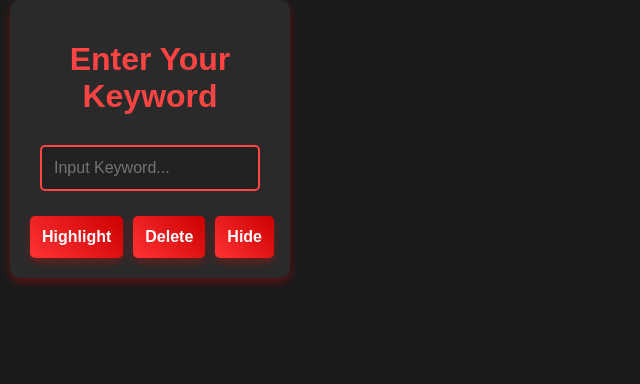
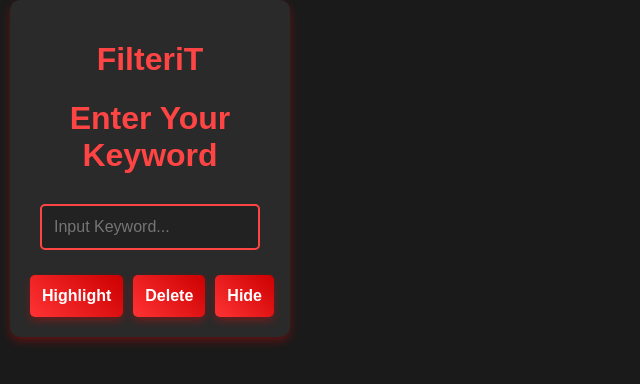
Before and after one commit to NupeCoder/FilterIt, a browser extension: page main.html in a window 1280 px wide. Shown: the whole page, without its empty margins (0-640 px from the left). Drawn offline with Linux system fonts and the light colour scheme.

Commit message:
version change

```diff
--- a/main.html
+++ b/main.html
@@ -6,6 +6,7 @@
 
 <body>
     <div class="container">
+        <h1>FilteriT</h1>
         <h1>Enter Your Keyword</h1>
         <input id="keyword" type="text" placeholder="Input Keyword...">
         <div class="button-group">
```
Also changed, not shown: manifest.json.
